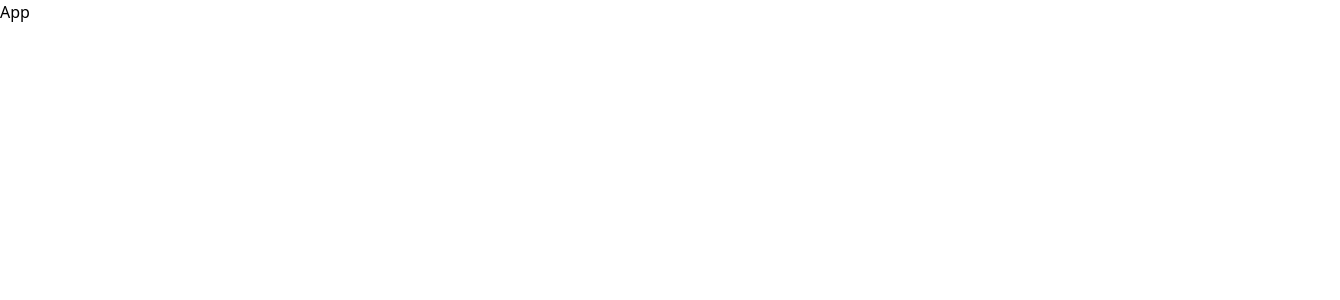
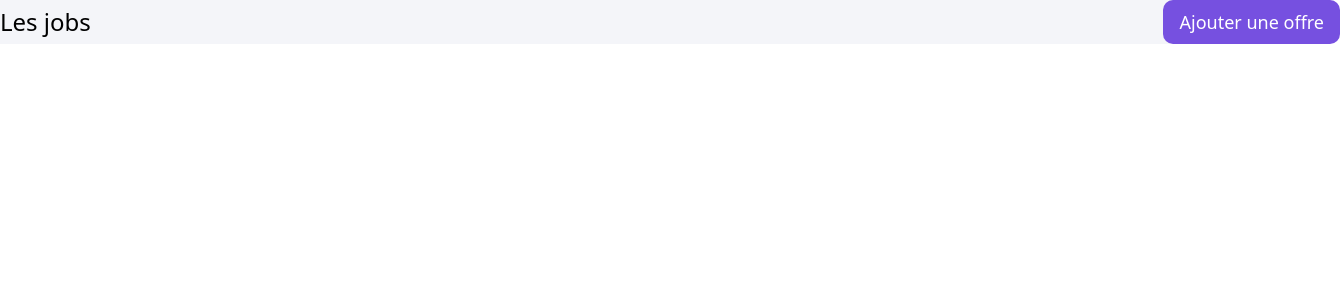
Before and after one commit to Matthieu-Simon/ubiquid, a React (Vite) app in the folder packages/ui/: page / in a window 1280 px wide. Shown: the top 300 px of the page, 1340 px wide, since content can reach past the window. Built offline with nearby package versions, Linux system fonts and the light colour scheme.

Commit message:
feat: Add Header & Content component and add style Button Header component

```diff
--- a/packages/ui/src/App.jsx
+++ b/packages/ui/src/App.jsx
@@ -1,8 +1,10 @@
+import Content from "./components/Content";
+
 function App() {
   return (
-    <>
-      <div className="">App</div>
-    </>
+    <div className="bg-[#F4F5F9]">
+      <Content />
+    </div>
   );
 }
 
--- /dev/null
+++ b/packages/ui/src/components/Content.jsx
@@ -0,0 +1,11 @@
+import Header from "./Header";
+
+const Content = () => {
+  return (
+    <main className="w-[1340px] gap-8 m-auto">
+      <Header />
+    </main>
+  )
+}
+
+export default Content;
--- /dev/null
+++ b/packages/ui/src/components/Header.jsx
@@ -0,0 +1,17 @@
+import Button from "./Button";
+import Title from "./Title";
+
+const Header = () => {
+  return (
+    <header className="flex justify-between items-center">
+      <Title title="Les jobs" />
+      <Button
+        onClick={""}
+        className="font-[Work Sans] text-white bg-[#7650E0] rounded-[10px] font-medium text-lg px-4 py-2 gap-2"
+        content="Ajouter une offre"
+      />
+    </header>
+  )
+}
+
+export default Header;
```
